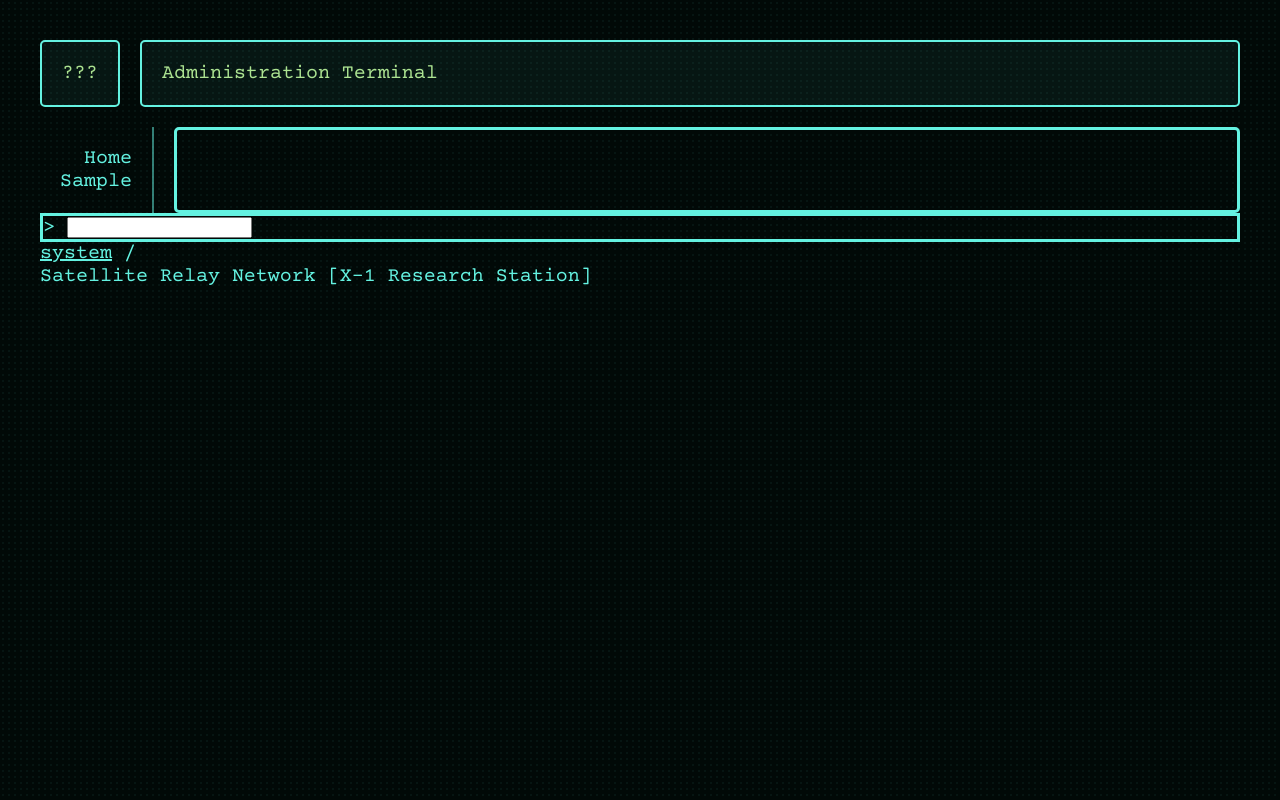
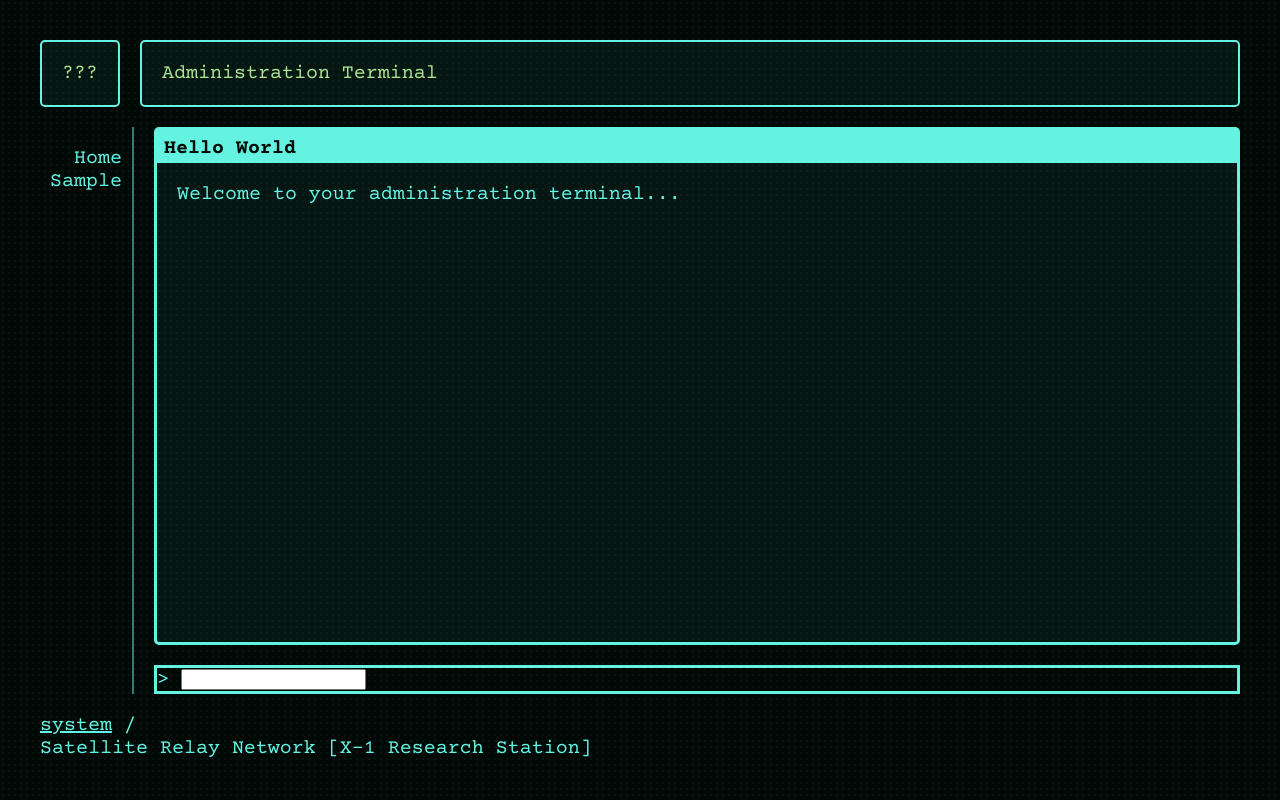
Before and after one commit to novalastix/terminal, a Node server app: page / in a window 1280 px wide. Run offline with Node 20, Linux system fonts and the light colour scheme.

Commit message:
more css work

```diff
--- a/public/css/terminal.css
+++ b/public/css/terminal.css
@@ -16,13 +16,18 @@ html, body
 {
     margin: 0px;
     padding: 0px;
-    min-height: 100vh;
-    height: 100%;
 }
 
 body
 {
+
+    min-height: 100dvh;
+    height: 100%;
     padding: 2em;
+
+    display: flex;
+    flex-direction: column;
+    gap: 1em;
 
     background-color: var(--background);
     background-image: radial-gradient(rgb(from var(--primary) r g b / 0.05) 1px, transparent 1px);
@@ -36,9 +41,10 @@ body
 
 header
 {
+    flex-shrink: 0;
+
     display: flex;
     gap: 1em;
-    margin-bottom: 1em;
 }
 header section
 {
@@ -59,18 +65,19 @@ header section
 
 main
 {
+    flex: 1;
+
     display: flex;
     gap: 1em;
 }
 
 nav
 {
-    flex: 0 0 auto;
     border-right: 2px solid rgb(from var(--primary) r g b / 0.5);
 }
 nav ul
 {
-    padding: 1em;
+    padding: 1em 0.5em;
     margin: 0;
 }
 nav ul li
@@ -79,20 +86,42 @@ nav ul li
     text-align: right;
 }
 
-section
+#terminal
 {
+    flex: 1 0 0;
+
+    display: flex;
+    flex-direction: column;
+}
+#title
+{
+    flex-shrink: 0;
+
+    background-color: var(--primary);
+    color: var(--background);
+    font-weight: bold;
+    border-radius: 5px 5px 0 0;
+    padding: 0.5em 0.5em 0 0.5em;
+}
+#output
+{
+    flex: 1;
+
     border: 3px solid var(--primary);
-    border-radius: 5px;
-
-    flex: 1 0 51%;
+    border-radius: 0 0 5px 5px;
+    background-color: rgb(from var(--primary) r g b / 0.05);
     padding: 1em;
 }
-
 form
 {
-    flex: 0 0 100%;
+    flex-shrink: 0;
+    margin-top: 1em;
+    border: 3px solid var(--primary);
+}
 
-    border: 3px solid var(--primary);
+footer
+{
+    flex-shrink: 0;
 }
 
 
--- a/views/index.ejs
+++ b/views/index.ejs
@@ -36,16 +36,15 @@
                 </ul>
             </nav>
             <section id="terminal">
-                Welcome to your administration terminal...
+                <div id="title">Hello World</div>
+                <div id="output">Welcome to your administration terminal...</div>
+                <form id="terminal-input">
+                    <label id="prompt">></label>
+                    <input type="text" name="input" id="input" autocomplete="off">
+                    <input type="submit" id="submit" style="display:none">
+                </form>
             </section>
         </main>
-
-        <form id="terminal-input">
-            <label id="prompt">></label>
-            <input type="text" name="input" id="input" autocomplete="off">
-            <input type="submit" id="submit" style="display:none">
-        </form>
-
         <footer>
             <div class="left"><a href="/">system</a> /</div>
             <div class="right">Satellite Relay Network [X-1 Research Station]</div>
```
